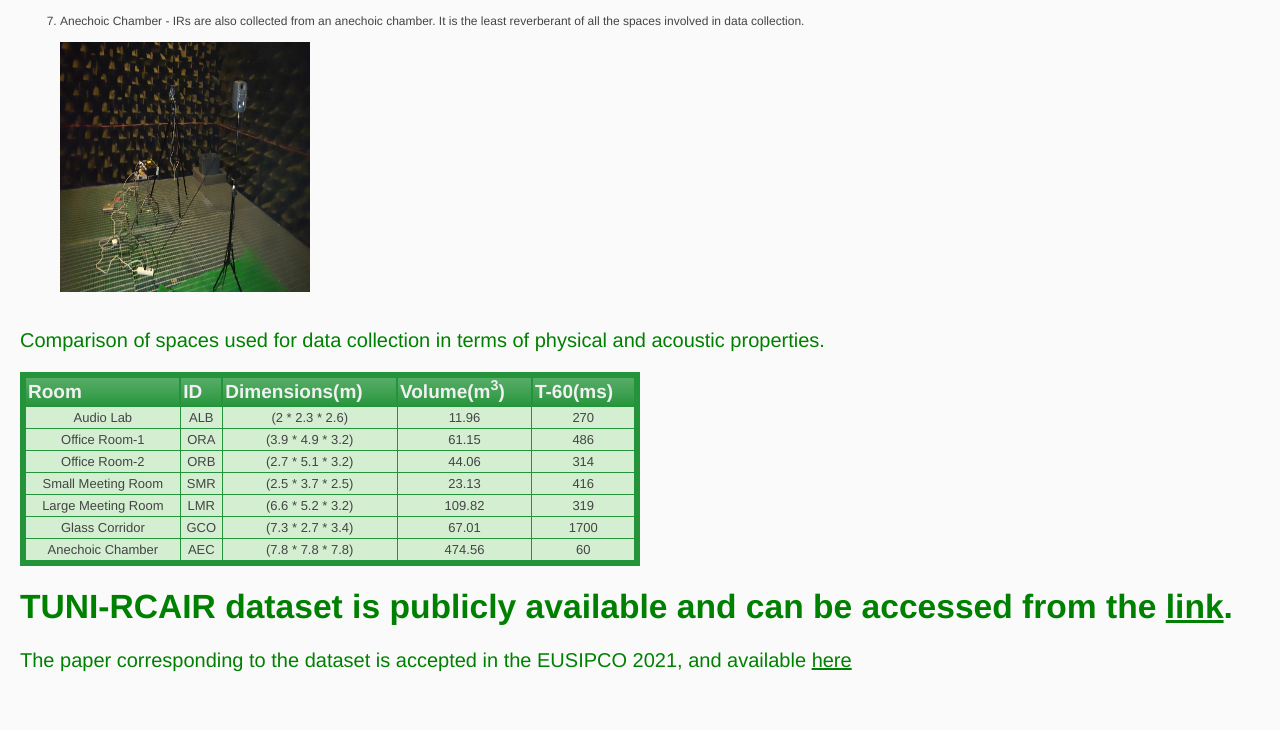
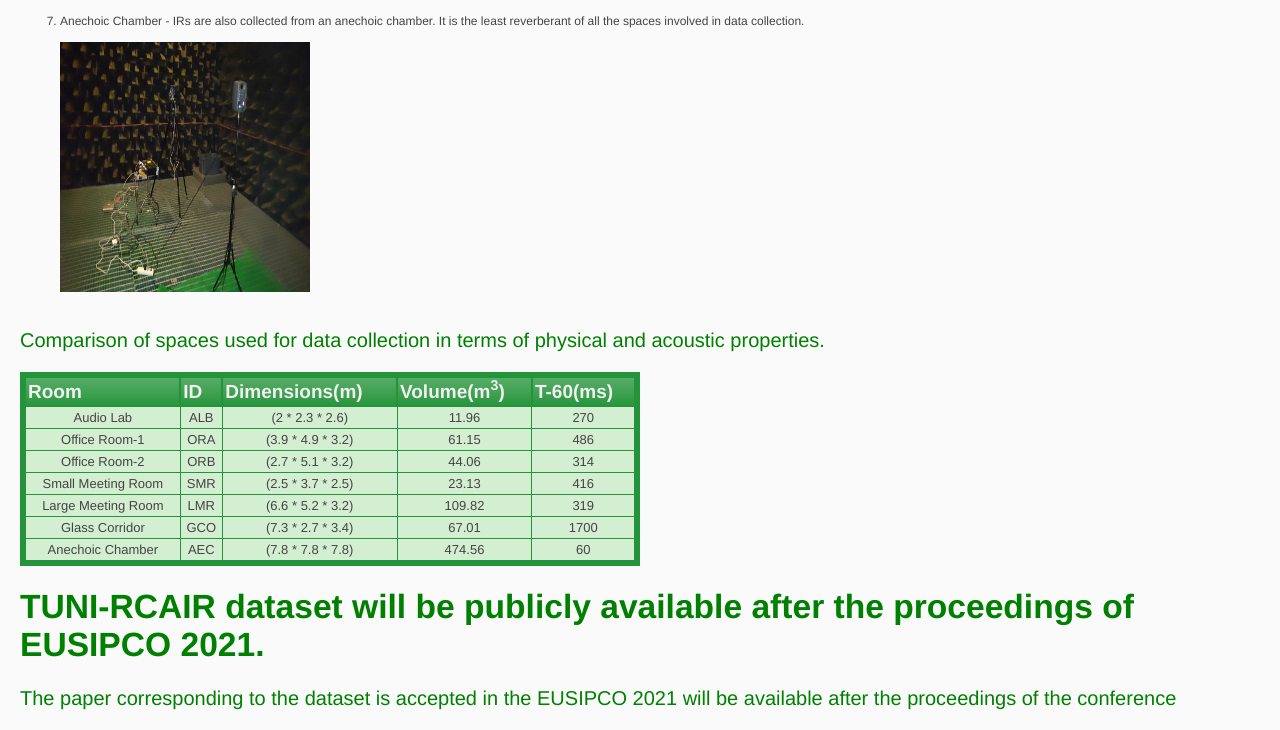
Before and after one commit to TUNI-RCAIR/TUNI-RCAIR.github.io, a plain HTML site: page index.html in a window 1280 px wide. Shown: the part 3266-3996 px from the top of the page. Before the commit the page ends 3958 px from the top, so only its background shows below. Drawn offline with Linux system fonts and the light colour scheme.

Commit message:
Updating and making minor changes to index.html

```diff
--- a/index.html
+++ b/index.html
@@ -251,8 +251,8 @@
 
     <section id="datasetaccess">
       <div class="container">
-	<h1> TUNI-RCAIR dataset is publicly available and can be accessed from the <a href="index.html">link</a>.</h1>
-	<p class = "byline">The paper corresponding to the dataset is accepted in the EUSIPCO 2021, and available <a href="index.html">here</a> </p>
+	<h1> TUNI-RCAIR dataset will be publicly available after the proceedings of EUSIPCO 2021.</h1>
+	<p class = "byline">The paper corresponding to the dataset is accepted in the EUSIPCO 2021 will be available after the proceedings of the conference</p>
     </div>
     </section>
 
```
